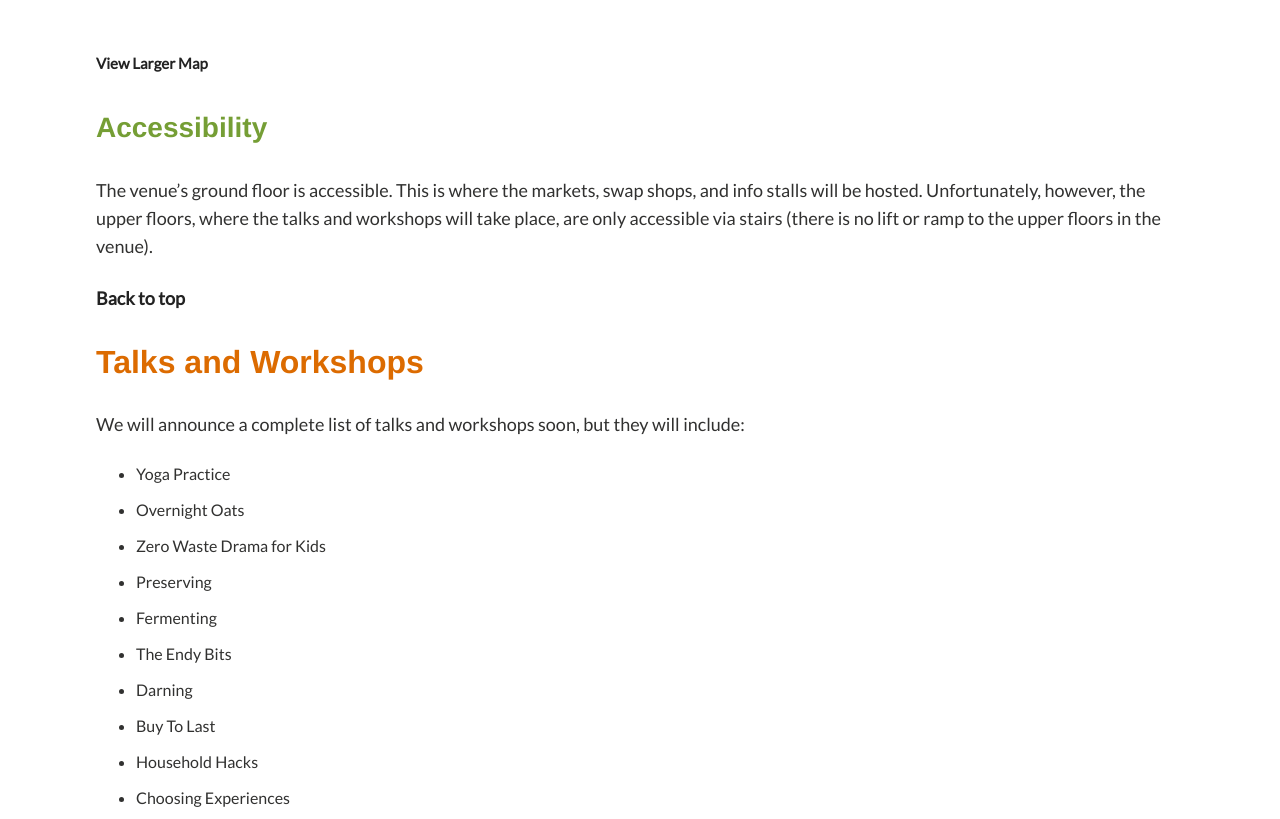
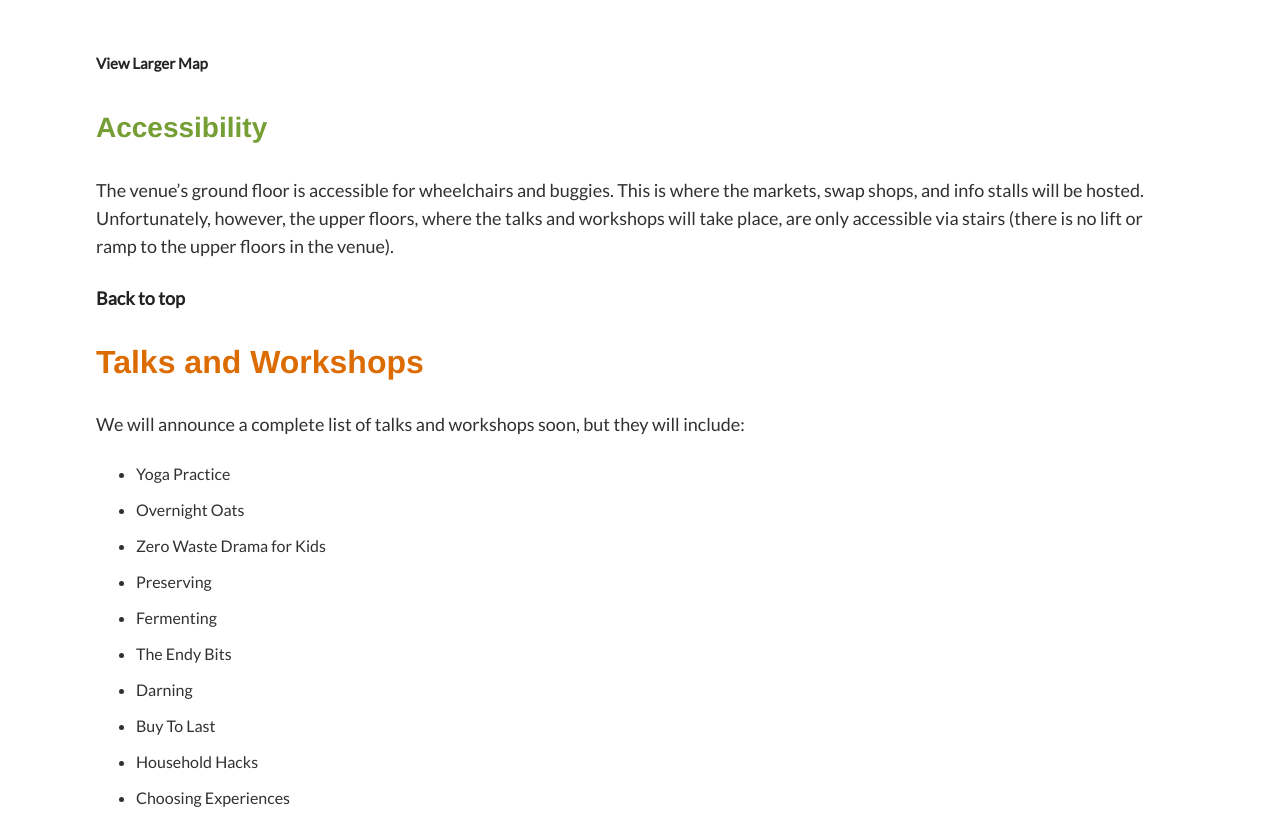
Before and after one commit to zerowastefestival/zerowastefestival.github.io, a Jekyll site: the page built from index.md, in a window 1280 px wide and 900 px high, scrolled down 3449 px, cut to the strip 81-900 px from the top of the window. Built offline with Jekyll 4.4.1, drawn with Linux system fonts in a browser that asks for light colours; some web fonts are replaced.

Commit message:
updates accessebility

```diff
--- a/index.md
+++ b/index.md
@@ -76,7 +76,7 @@ St. Andrews Resource Centre is conveniently located between the city centre and
 
 ### Accessibility
 
-The venue's ground floor is accessible. This is where the markets, swap shops, and info stalls will be hosted. Unfortunately, however, the upper floors, where the talks and workshops will take place, are only accessible via stairs (there is no lift or ramp to the upper floors in the venue).
+The venue's ground floor is accessible for wheelchairs and buggies. This is where the markets, swap shops, and info stalls will be hosted. Unfortunately, however, the upper floors, where the talks and workshops will take place, are only accessible via stairs (there is no lift or ramp to the upper floors in the venue).
 
 <a href="#top">Back to top</a>
 
```
